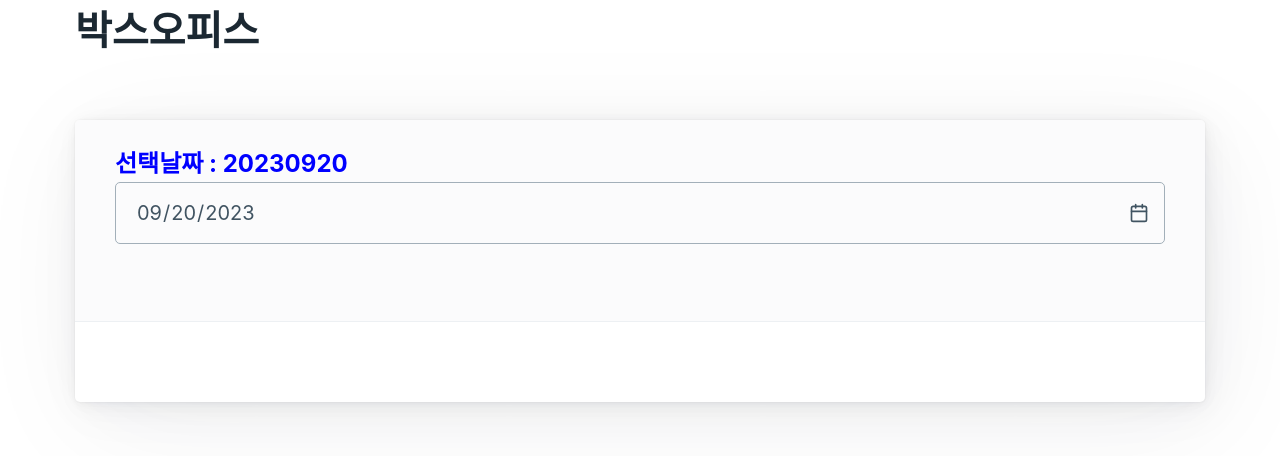
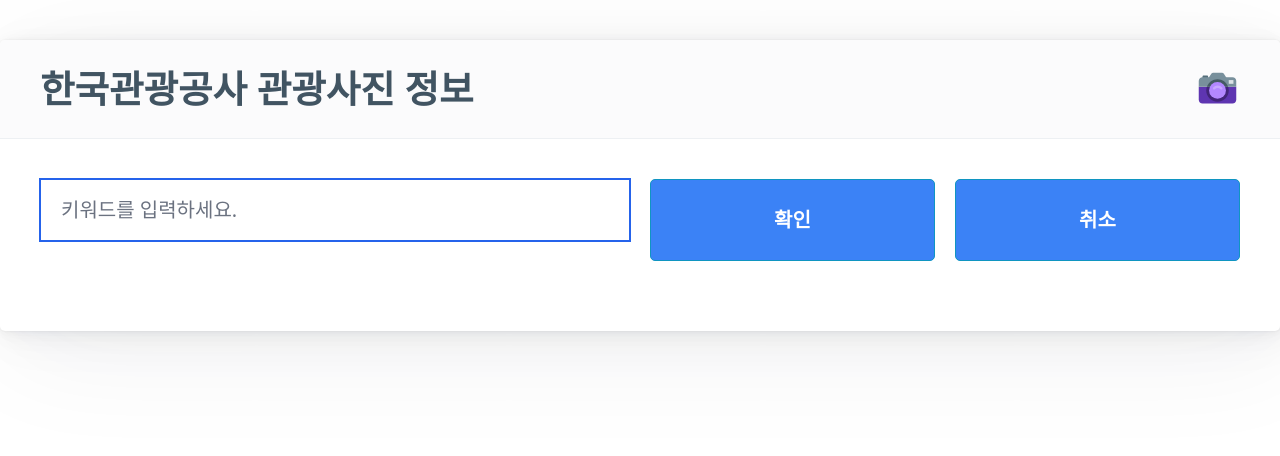
Before and after one commit to pnumin/k4_react, a React (Create React App) app: page / in a window 1280 px wide. Shown: the top 456 px of the page. Built offline with nearby package versions, Linux system fonts and the light colour scheme; no server answers.

Commit message:
tailwind css적용

```diff
--- a/package.json
+++ b/package.json
@@ -8,6 +8,7 @@
     "@testing-library/user-event": "^13.5.0",
     "react": "^18.2.0",
     "react-dom": "^18.2.0",
+    "react-icons": "^4.11.0",
     "react-multi-carousel": "^2.8.4",
     "react-scripts": "5.0.1",
     "web-vitals": "^2.1.4"
@@ -35,5 +36,9 @@
       "last 1 firefox version",
       "last 1 safari version"
     ]
+  },
+  "devDependencies": {
+    "@tailwindcss/forms": "^0.5.6",
+    "tailwindcss": "^3.3.3"
   }
 }
--- /dev/null
+++ b/src/08/Gallery.js
@@ -0,0 +1,95 @@
+import { FcOldTimeCamera } from "react-icons/fc";
+import ButtonBlue from "../comm/ButtonBlue";
+import GalleryItem from "./GalleryItem";
+import { useState, useEffect, useRef } from "react";
+
+const Gallery = () => {
+    //키워드 상태 변수
+    const [kw, SetKw] = useState();
+    //목록 상태 변수
+    const [item, setItem] = useState();
+
+    //input box
+    const txt1 = useRef() ;
+
+
+    const handleOk = (e) => {
+        e.preventDefault();
+        console.log("ok");
+        if (txt1.current.value === '') return ;
+
+        SetKw(txt1.current.value);
+    }
+
+    const handleCancel = (e) => {
+        e.preventDefault();
+        console.log("Cancel")
+    }
+
+    const getData = (kw) => {
+        console.log("getData", kw) ;
+        const apikey = '8qw7g%2FC%2BMGd2iRqEvb%2FEx0Sg3ZwAAsnS%2FQ7rRaU3l4UUYfNWgyAbYpNw541yy9pueEvoCcNwmCww8ss32BBWEA%3D%3D';
+        //키워드 인코딩
+        const enKw = encodeURI(kw);
+        let url = 'https://apis.data.go.kr/B551011/PhotoGalleryService1/gallerySearchList1?' ;
+        url = url + `serviceKey=${apikey}`;
+        url = url + `&numOfRows=10&pageNo=1&MobileOS=ETC&MobileApp=AppTest` ;
+        url = url + `&arrange=A` ; //A=촬영일, B=제목, C=수정일
+        url = url + `&keyword=${enKw}` ;
+        url = url + `&_type=json` ;
+
+        //console.log("url", url) ;
+        fetch(url)
+        .then((resp) =>resp.json())
+        .then((data) =>setItem(data.response.body.items.item))
+        .catch((err) =>console.log(err)) ;
+
+    }
+
+
+    //컴포넌트 생성시
+    useEffect(()=>{
+        txt1.current.focus();
+    }, []);
+
+    //컴포넌트 업데이터
+    useEffect(()=>{
+        console.log(kw) ;
+        getData(kw);
+    }, [kw]);
+
+    useEffect(()=>{
+        console.log("item", item) ;
+    }, [item]);
+
+    return (
+        <main className="container">
+            <article>
+                <header className="flex justify-between items-center">
+                    <div className="text-3xl font-bold">
+                        한국관광공사 관광사진 정보
+                    </div>
+                    <div>
+                        <FcOldTimeCamera className="text-4xl font-bold" />
+                    </div>
+                </header>
+                <form>
+                    <div className="grid">
+                        <div>
+                            <input ref={txt1} type="text" id="txt1" name="txt1" placeholder="키워드를 입력하세요." />
+                        </div>
+                        <div className="grid">
+                            <ButtonBlue caption='확인' handleClick={handleOk}/>
+                            <ButtonBlue caption='취소' handleClick={handleCancel}/>
+                        </div>
+                    </div>
+                </form>
+            </article>
+            <section>
+                {item && <GalleryItem item={item} />}
+            </section>
+        </main>
+    )
+}
+
+export default Gallery
--- /dev/null
+++ b/src/08/GalleryCard.js
@@ -0,0 +1,24 @@
+const GalleryCard = ({imgsrc, title, content, sptag}) => {
+    const sptags = sptag.map((item, idx) =>
+    <span key={`sp$idx`} className="inline-block bg-gray-200 rounded-full px-3 py-1 text-sm font-semibold text-gray-700 mr-2 mb-2">
+        {item}
+    </span>
+    );
+    console.log(imgsrc)
+    return (
+        <div className="max-w-sm rounded overflow-hidden shadow-lg m-4">
+            <img className="w-full" src={imgsrc} alt={title} />
+                <div className="px-6 py-4">
+                    <div className="font-bold text-xl mb-2">{title}</div>
+                    <p className="text-gray-700 text-base">
+                        {content}
+                    </p>
+                </div>
+                <div className="px-6 pt-4 pb-2">
+                    {sptags}
+                </div>
+        </div>
+    )
+}
+
+export default GalleryCard
--- /dev/null
+++ b/src/08/GalleryItem.js
@@ -0,0 +1,26 @@
+import GalleryCard from "./GalleryCard";
+const GalleryItem = ({item}) => {
+    console.log("GalleryItem", item);
+
+    // const tags = [] ;
+    // for(let i=0 ; i <item.length ; i++) {
+    //     tags.push()
+    // }
+
+    const tags = item.map((i, idx) =>
+        <GalleryCard key={i.galContentId}
+                    imgsrc={i.galWebImageUrl.replace('http:','https:')}
+                    title={i.galTitle}
+                    content={i.galPhotographyLocation}
+                    sptag={i.galSearchKeyword.split(',')} />
+    ) ;
+
+
+  return (
+    <div class="grid grid-cols-1 md:grid-cols-2 lg:grid-cols-3 lg:gap-38">
+      {tags}
+    </div>
+  )
+}
+
+export default GalleryItem
--- a/src/App.js
+++ b/src/App.js
@@ -3,11 +3,11 @@
 // import Lotto from './02/Lotto';
 // import MyCom from './03/MyCom';
 // import MyDiv from './03/MyDiv';
-import Box from './04/Box';
+// import Box from './04/Box';
 // import Frcst from './05/Frcst';
 // import Taccident from './06/Taccident' ;
 // import MyRef from './07/MyRef';
-// import Gallery from './08/Gallery';
+import Gallery from './08/Gallery';
 
 function App() {
   return (
@@ -15,12 +15,12 @@
     // <Lotto />
     // <MyCom />
     // <MyDiv />
-    <Box />
+    // <Box />
     // <Frcst />
     // <Taccident />
 
     // <MyRef />
-    // <Gallery />
+    <Gallery />
   );
 }
 
--- /dev/null
+++ b/src/comm/ButtonBlue.js
@@ -0,0 +1,9 @@
+const ButtonBlue = ({caption, handleClick}) => {
+    return (
+        <button onClick={handleClick} className="bg-blue-500 hover:bg-blue-700 text-white font-bold py-0 px-4 rounded">
+            {caption}
+        </button>
+    )
+}
+
+export default ButtonBlue
--- a/src/index.css
+++ b/src/index.css
@@ -1,4 +1,8 @@
-body {
+@tailwind base;
+@tailwind components;
+@tailwind utilities;
+
+/* body {
   margin: 0;
   font-family: -apple-system, BlinkMacSystemFont, 'Segoe UI', 'Roboto', 'Oxygen',
     'Ubuntu', 'Cantarell', 'Fira Sans', 'Droid Sans', 'Helvetica Neue',
@@ -10,4 +14,4 @@
 code {
   font-family: source-code-pro, Menlo, Monaco, Consolas, 'Courier New',
     monospace;
-}
+} */
--- /dev/null
+++ b/tailwind.config.js
@@ -0,0 +1,10 @@
+/** @type {import('tailwindcss').Config} */
+module.exports = {
+  content: ["./src/**/*.{html,js}"],
+  theme: {
+    extend: {},
+  },
+  plugins: [
+    require('@tailwindcss/forms'),
+  ],
+}
```
Also changed, not shown: 1 other file (tests, documents, lock files or other folders).
